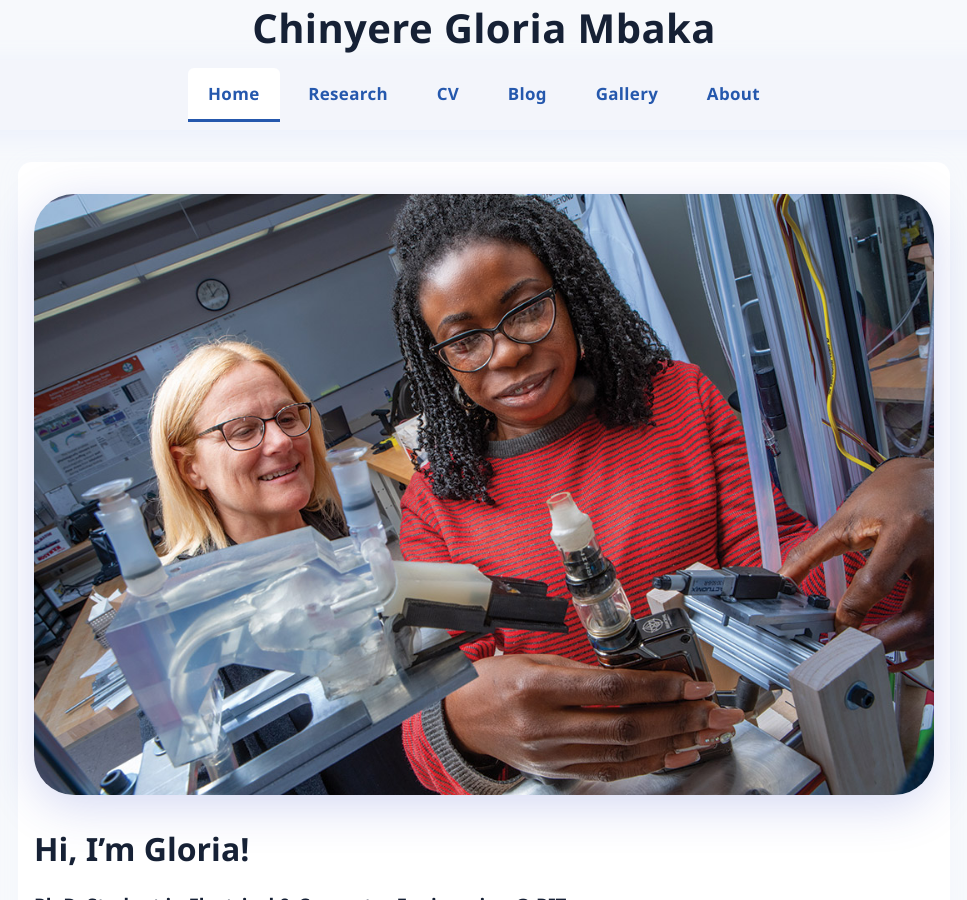
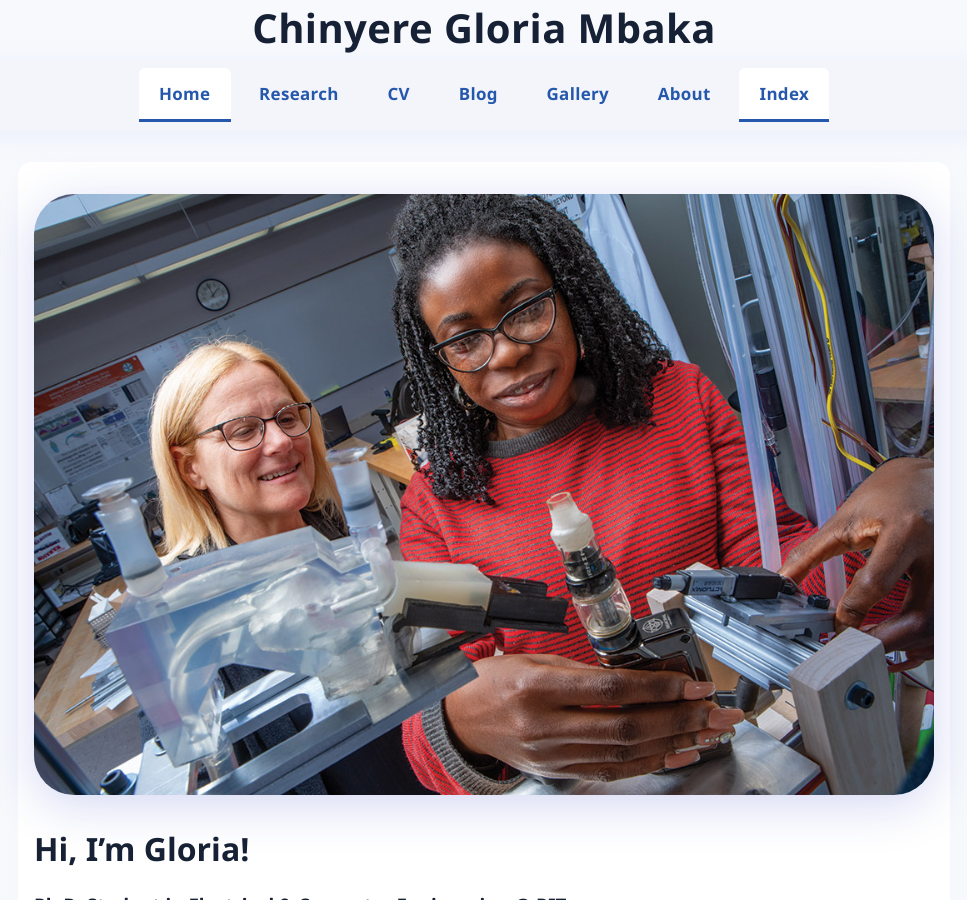
Before and after one commit to mbaglo/mbaglo.github.io, a Jekyll site: the page built from index.md, in a window 1280 px wide and 900 px high. Shown: the whole window, without its empty margins (156-1123 px from the left). Built offline with Jekyll 4.4.1, drawn with Linux system fonts in a browser that asks for light colours.

Commit message:
Fix navigation: ensure all major pages are visible and accessible in the site navigation.

```diff
--- a/_includes/navbar.html
+++ b/_includes/navbar.html
@@ -5,4 +5,5 @@
   <a href="/blog.html"{% if page.url contains "blog" %} class="active" aria-current="page"{% endif %}>Blog</a>
   <a href="/gallery.html"{% if page.url contains "gallery" %} class="active" aria-current="page"{% endif %}>Gallery</a>
   <a href="/about.html"{% if page.url contains "about" %} class="active" aria-current="page"{% endif %}>About</a>
+  <a href="/index.html"{% if page.url == "/index.html" or page.url == "/" %} class="active" aria-current="page"{% endif %}>Index</a>
 </nav>
```
